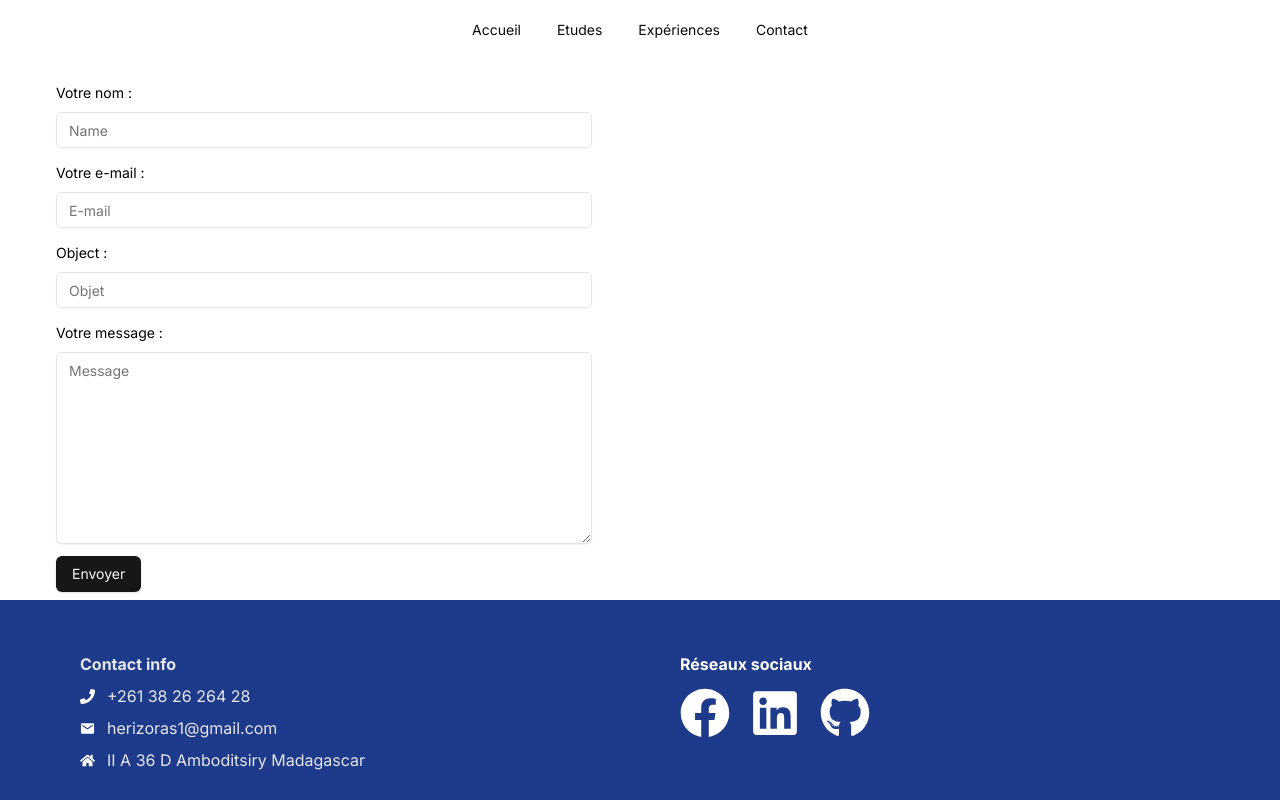
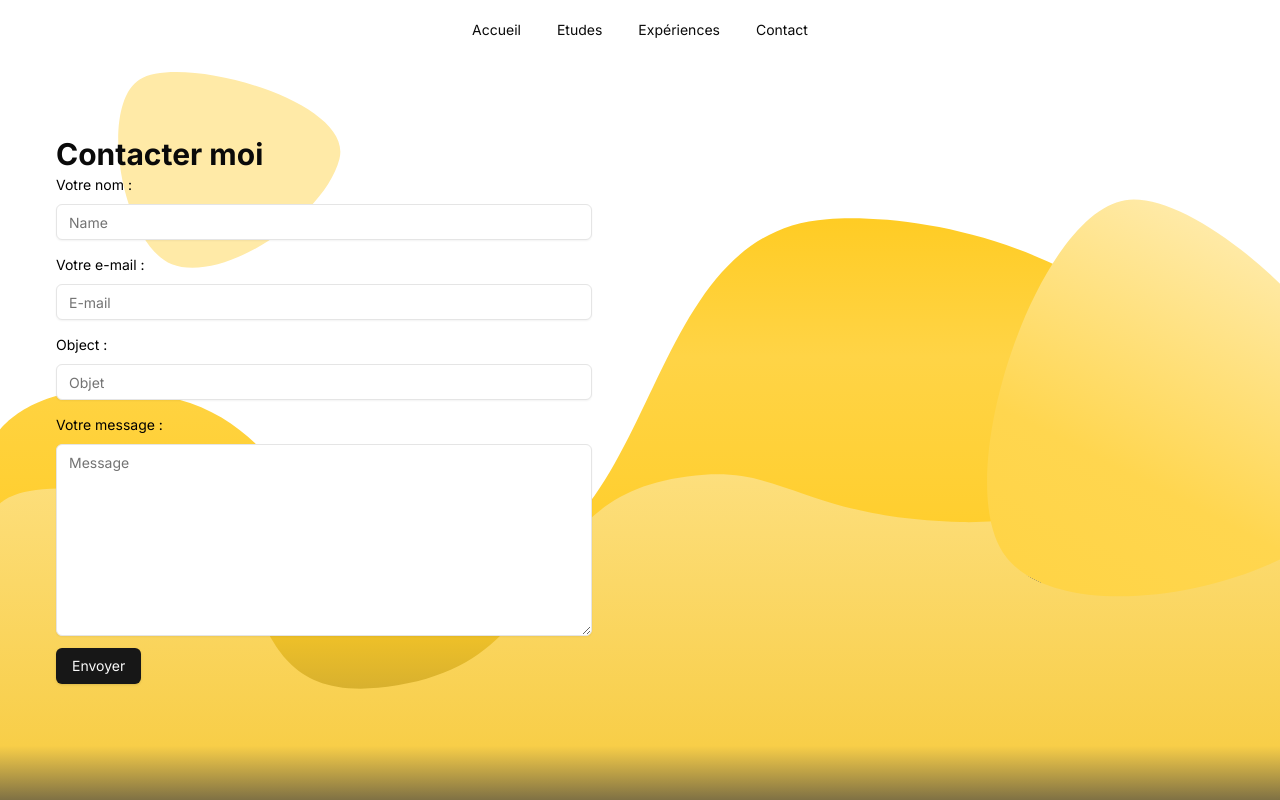
Before and after one commit to zexhior/portfolio-herizo, a Next.js app: page /contacts in a window 1280 px wide. Shown: the top 800 px of the page. Built offline with nearby package versions, Linux system fonts and the light colour scheme.

Commit message:
[contacts] : change background

```diff
--- a/src/app/contacts/page.tsx
+++ b/src/app/contacts/page.tsx
@@ -46,11 +46,9 @@ const ContactPage = () => {
   };
 
   return (
-    <div className="flex flex-wrap p-2">
-      <div className="w-screen flex justify-center">
-        <h2 className="text-white font-bold py-5 text-2xl">Contact</h2>
-      </div>
-      <div className="w-screen md:w-1/2 px-12">
+    <div className="flex flex-wrap justify-center items-center p-2 bg-[url('/background.svg')] bg-cover sm:h-screen">
+      <div className="w-full pb-10 sm:pb-0 md:w-1/2 px-12">
+        <h2 className="font-bold pt-5 text-3xl">Contacter moi</h2>
         <Form {...form}>
           <form onSubmit={form.handleSubmit(onSubmit)}>
             <CustomForm
```
